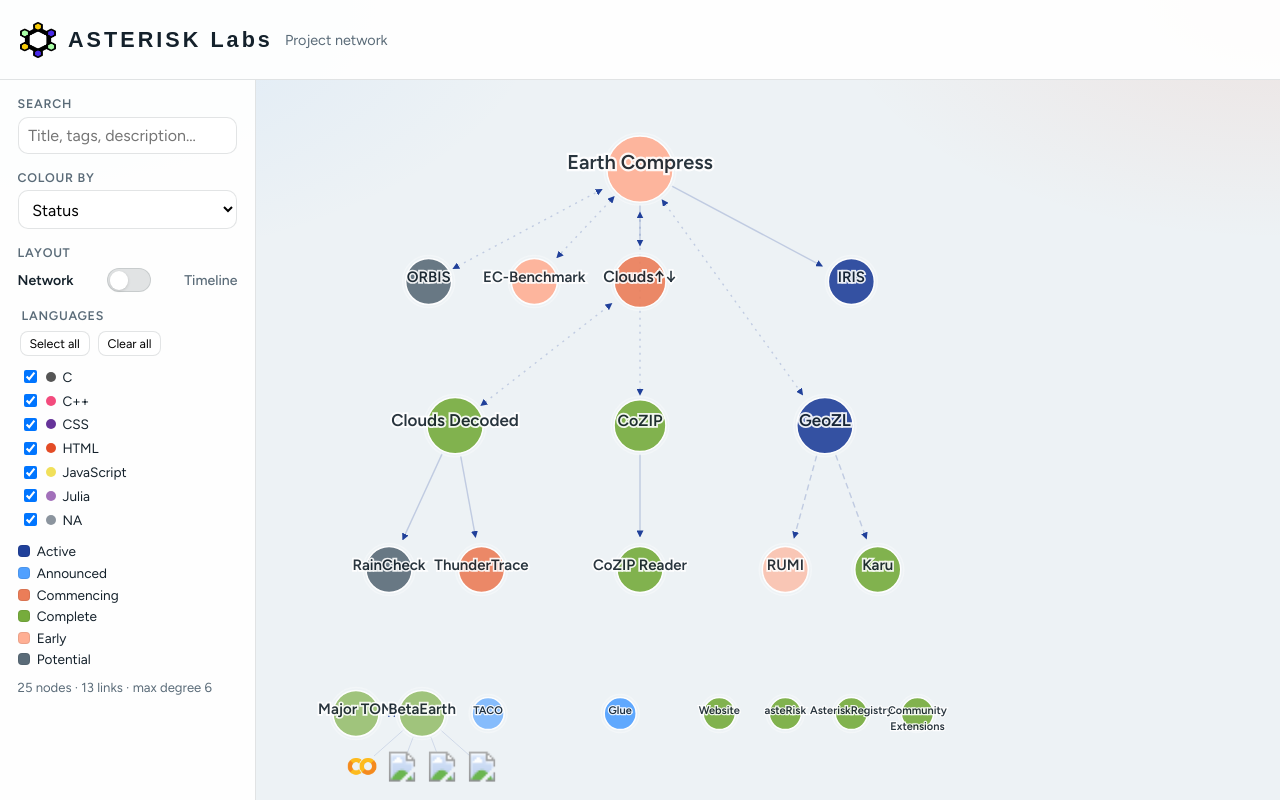
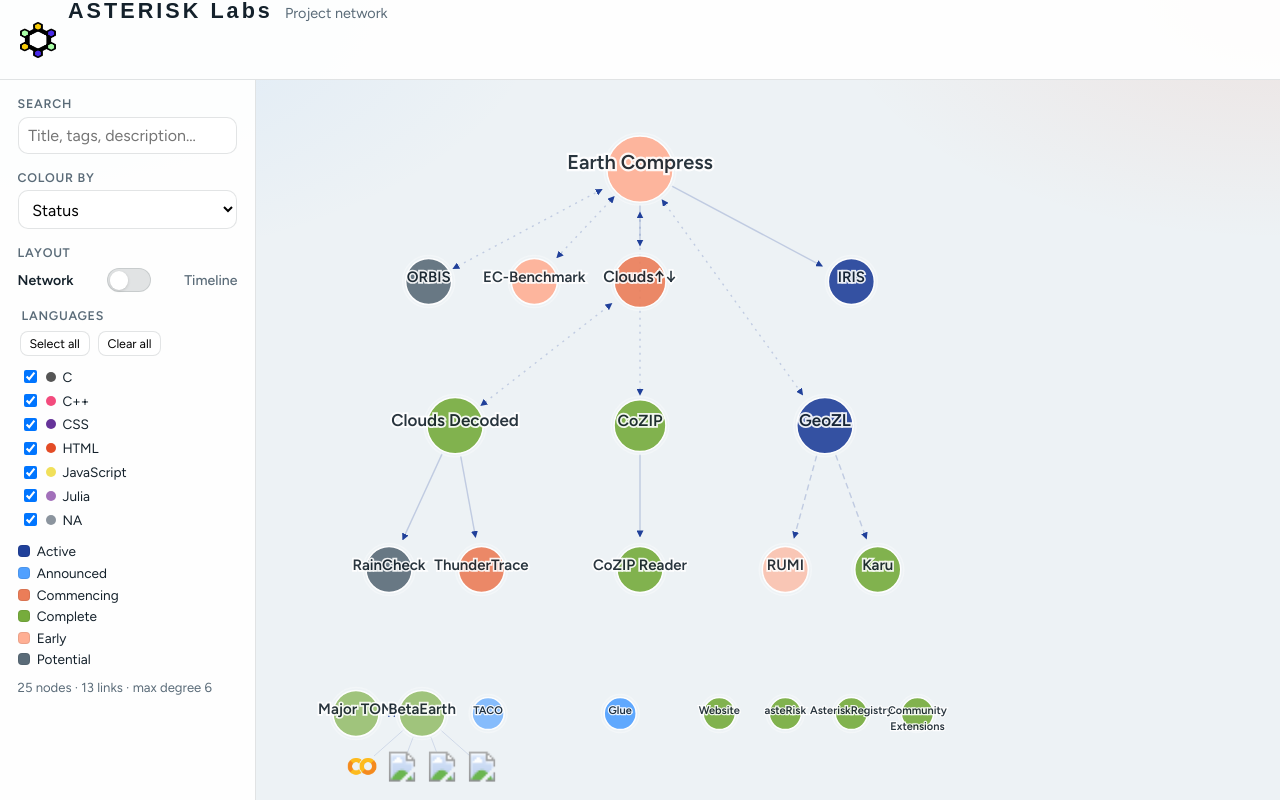
Before and after one commit to orlando-code/asterisk, a website built with Vite: page index.html in a window 1280 px wide. Built offline with nearby package versions, Linux system fonts and the light colour scheme; files whose address does not match are found by name.

Commit message:
align to baseline rather than centre

```diff
--- a/src/styles.css
+++ b/src/styles.css
@@ -37,7 +37,7 @@ body {
 
 .banner {
   display: flex;
-  align-items: center;
+  align-items: baseline;
   gap: 0.75rem;
   padding: 0 1.25rem;
   border-bottom: 1px solid var(--line);
@@ -45,6 +45,7 @@ body {
 }
 
 .banner-logo {
+  align-self: center;
   border-radius: 8px;
 }
 
@@ -52,6 +53,7 @@ body {
   margin: 0;
   font-family: var(--font-display);
   font-size: 1.35rem;
+  line-height: 1;
   letter-spacing: 0.14em;
 }
 
@@ -59,6 +61,7 @@ body {
   margin: 0;
   color: var(--muted);
   font-size: 0.9rem;
+  line-height: 1;
 }
 
 .workspace {
```
